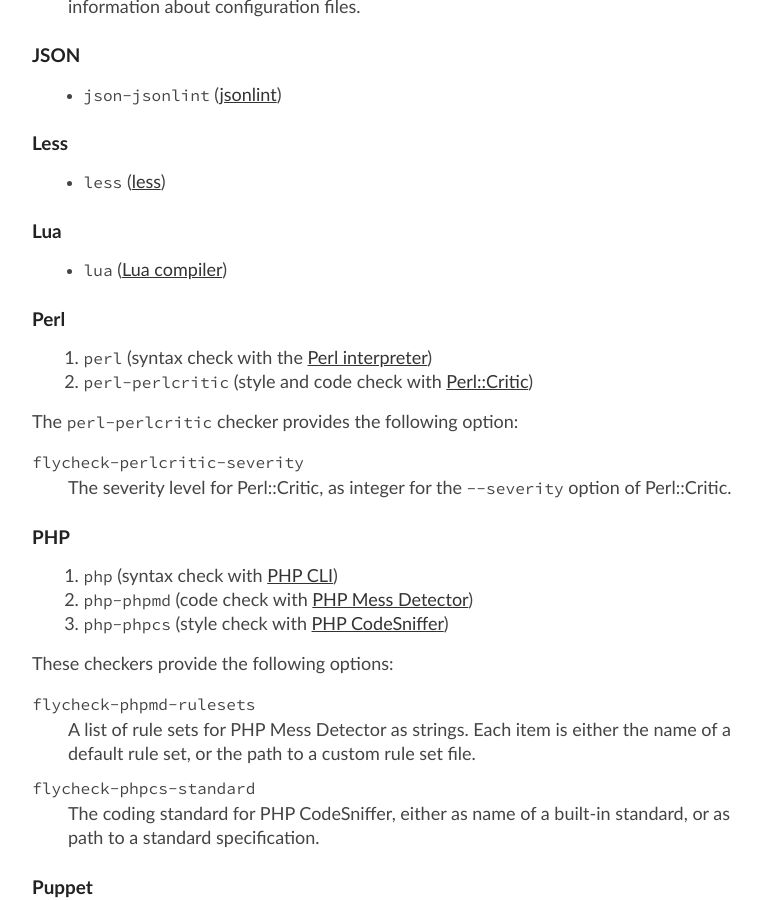
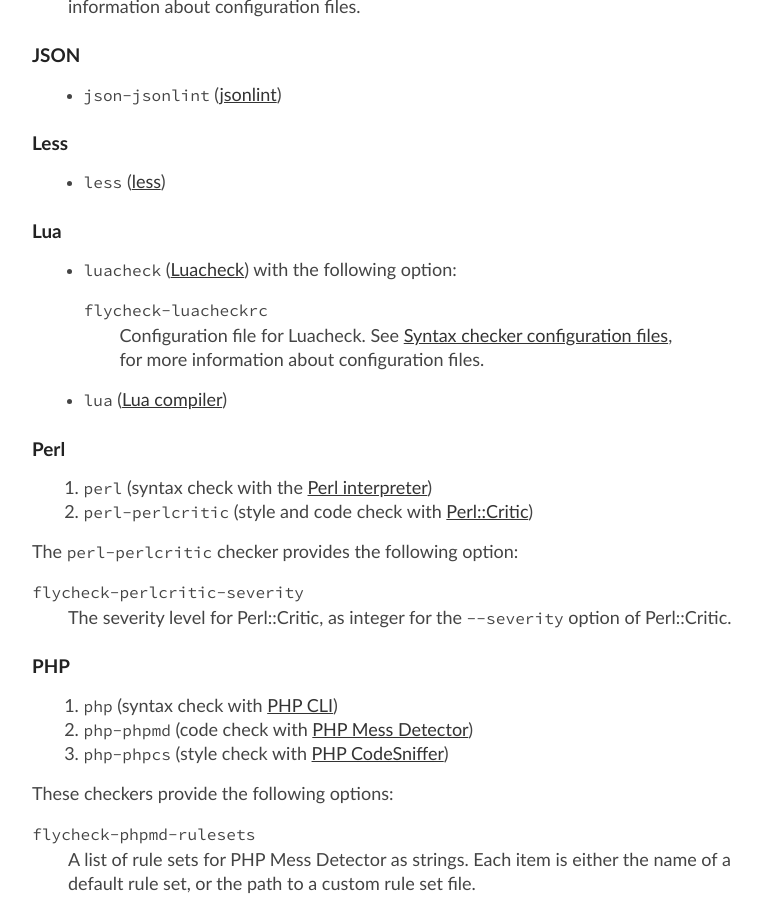
Before and after one commit to cmarqu/flycheck.github.io, a Jekyll site: the page manual/latest/Supported-languages.html, which Jekyll copies as it is, in a window 1280 px wide and 900 px high, scrolled down 6102 px. Shown: the whole window, without its empty margins (258-1020 px from the left). Built offline with Jekyll 4.4.1, drawn with Linux system fonts in a browser that asks for light colours.

Commit message:
Update manual from flycheck/flycheck@e7b179227e5e42e98e115aaefbaf2a66e00b883f

```diff
--- a/manual/latest/Function-and-Variable-Index.html
+++ b/manual/latest/Function-and-Variable-Index.html
@@ -149,6 +149,7 @@
 <tr><td></td><td valign="top"><a href="Supported-languages.html#index-flycheck_002dlintr_002dlinters"><code>flycheck-lintr-linters</code></a>:</td><td>&nbsp;</td><td valign="top"><a href="Supported-languages.html#Supported-languages">Supported languages</a></td></tr>
 <tr><td></td><td valign="top"><a href="Listing-errors.html#index-flycheck_002dlist_002derrors"><code>flycheck-list-errors</code></a>:</td><td>&nbsp;</td><td valign="top"><a href="Listing-errors.html#Listing-errors">Listing errors</a></td></tr>
 <tr><td></td><td valign="top"><a href="Configuring-checkers.html#index-flycheck_002dlocate_002dconfig_002dfile_002dfunctions"><code>flycheck-locate-config-file-functions</code></a>:</td><td>&nbsp;</td><td valign="top"><a href="Configuring-checkers.html#Configuring-checkers">Configuring checkers</a></td></tr>
+<tr><td></td><td valign="top"><a href="Supported-languages.html#index-flycheck_002dluacheckrc"><code>flycheck-luacheckrc</code></a>:</td><td>&nbsp;</td><td valign="top"><a href="Supported-languages.html#Supported-languages">Supported languages</a></td></tr>
 <tr><td></td><td valign="top"><a href="Checking-buffers.html#index-flycheck_002dmode"><code>flycheck-mode</code></a>:</td><td>&nbsp;</td><td valign="top"><a href="Checking-buffers.html#Checking-buffers">Checking buffers</a></td></tr>
 <tr><td></td><td valign="top"><a href="Navigating-errors.html#index-flycheck_002dnavigation_002dminimum_002dlevel"><code>flycheck-navigation-minimum-level</code></a>:</td><td>&nbsp;</td><td valign="top"><a href="Navigating-errors.html#Navigating-errors">Navigating errors</a></td></tr>
 <tr><td></td><td valign="top"><a href="Navigating-errors.html#index-flycheck_002dnext_002derror"><code>flycheck-next-error</code></a>:</td><td>&nbsp;</td><td valign="top"><a href="Navigating-errors.html#Navigating-errors">Navigating errors</a></td></tr>
--- a/manual/latest/Supported-languages.html
+++ b/manual/latest/Supported-languages.html
@@ -611,7 +611,17 @@
 <a name="index-Lua-language"></a>
 
 <ul>
-<li> <code>lua</code> (<a href="http://www.lua.org/">Lua compiler</a>)
+<li> <code>luacheck</code> (<a href="https://github.com/mpeterv/luacheck">Luacheck</a>)
+with the following option:
+
+<dl compact="compact">
+<dt><code>flycheck-luacheckrc</code></dt>
+<dd><a name="index-flycheck_002dluacheckrc"></a>
+<p>Configuration file for Luacheck.  See <a href="Configuring-checkers.html#Syntax-checker-configuration-files">Syntax checker configuration files</a>, for more information about configuration files.
+</p></dd>
+</dl>
+
+</li><li> <code>lua</code> (<a href="http://www.lua.org/">Lua compiler</a>)
 </li></ul>
 
 <a name="Perl"></a>
```
